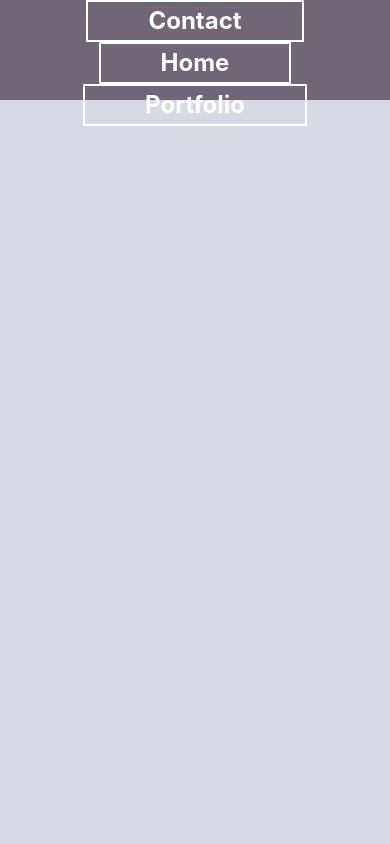
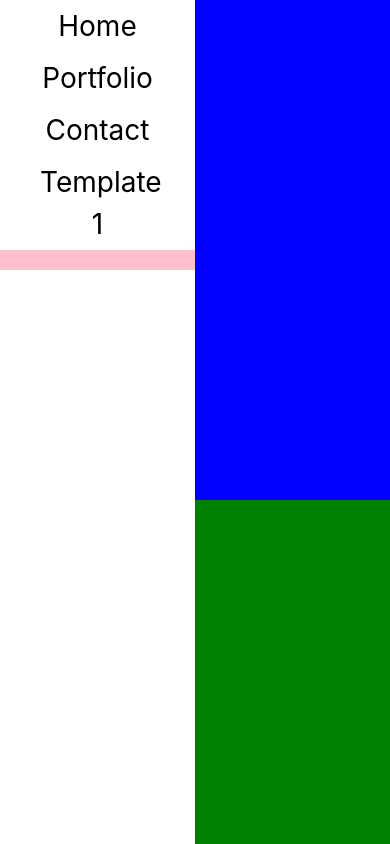
Before and after one commit to emmalynnn97/emmalynnn, a React (Create React App) app: page /template-1 in a window 390 px wide. Shown: the top 844 px of the page. Built offline with nearby package versions, Linux system fonts and the light colour scheme.

Commit message:
made a cool half scroll page (template-1)

```diff
--- a/src/App.css
+++ b/src/App.css
@@ -6,154 +6,48 @@
     color:#706677 !important;
     text-decoration: none !important;
 }
+.side-nav-link{
+    transition:.15s ease-in;
+}
+.side-nav-link:nth-of-type(1):hover{
+    background-color:blue;
+}
+.side-nav-link:nth-of-type(2):hover{
+    background-color: green;
+}
+.side-nav-link:nth-of-type(3):hover{
+    background-color: violet;
+}
+.side-nav-link:nth-of-type(4):hover{
+    background-color: pink;
+}
+.side-nav-link:hover{
+    background-color:black;
+    color:white !important;
+    text-decoration: none !important;
+}
+body{
+    scroll-behavior:smooth;
+    transition:.15s ease-in;
+}
+@media (max-width:1024px){
 
-/* The Modal (background) */
-.modal {
-    display: none;
-    /* Hidden by default */
-    position: fixed;
-    /* Stay in place */
-    z-index: 2000;
-    /* Sit on top */
-    left: 0;
-    top: 0;
-    width: 100%;
-    /* Full width */
-    height: 100%;
-    /* Full height */
-    overflow: hidden;
-    /* Enable scroll if needed */
-    background-color: rgb(0, 0, 0);
-    /* Fallback color */
-    background-color: rgba(0, 0, 0, 0.4);
-    /* Black w/ opacity */
 }
-/* Styling for various text elements */
-.heading{
-    color:black;
-    letter-spacing:1.5px;
-    font-size:28px;
-    font-weight:500;
-    text-align:center;
-}
-.subheading{
-    color:black;
-    letter-spacing:1.5px;
-    margin-bottom:0;
-    margin-top:0;
-    font-size:24px;
-    font-weight:500;
-    text-align:center;
-}
-.final-text{
-    color:black;
-    letter-spacing:1.5px;
-    margin-top:0;
-    font-size:24px;
-    font-weight:700;
-    text-align:center;
-}
-/* Styling for close button */
-.close {
-    color: #aaa;
-    font-size: 30px;
-    font-weight: 500;
-    position:absolute;
-    top:0;
-    right:.5rem;
-    }
-    .close:hover,
-    .close:focus {
-    color: #111F2E;
-    text-decoration: none;
-    cursor: pointer;
-    }
-    /* Styling for erase button */
-.erase-button {
-    height:25px;
-    width:100px;
-    background-color: #111F2E;
-    color:white;
-    padding:10px 10px;
-    position:absolute;
-    top:25%;
-    left:25%;
-}
-.erase-button:active{
-    background-color:red;
-}
-.erase-button:hover{
-    cursor:pointer;
-}
-/* Styling for button */
-.modal-button {
-    background-color:#0C234B !important;
-    color:white !important;
-    font-family: Helvetica;
-    font-weight: 300 !important;
-    border: none !important;
-    font-size: 20px;
-    transition: transform .2s;
-    padding:5px 25px;
-}
-/* Styling for button on hover */
-.modal-button:hover {
-transition: .5s;
-transform: scale(1.1);
-cursor: pointer;
-}
-/* Outer Modal Content Styling */
-.modal-content {
-    position: relative;
-    margin: 7% auto;
-    height: 50%;
-    width: 50%;
-    animation-name: animatetop;
-    animation-duration: .75s;
-}
-/* Inner Modal Content Styling */
-.inner {
-background-color:rgb(255, 255, 255);
-height:80%;
-width:100%;
-float:left;
-display:flex;
-flex-direction:column;
-align-items:center;
-justify-content:center;
-}
-/* Add Animation */
-@keyframes animatetop {
-    from {top: -600px; opacity: 0}
-    to {top: 0; opacity: 1}
-}
-@media (max-width: 1024px) {
-/* Selectors and styles affecting screens UP TO 1024px (Large Tablet/Desktop) */
-    .heading{
-        font-size:36px;
-    }
-    .subheading,.final-text,.modal-button{
-        font-size:34px;
+@media (max-width:768px){
+    .side-nav-link{
+        text-align:center !important;
     }
 }
-@media (max-width: 768px) {
-/* Selectors and styles affecting screens UP TO 768px (Small Tablet) */
-    .heading{
-        font-size:28px;
-    }
-    .subheading,.final-text,.modal-button{
-        font-size:26px;
-    }
+@media (max-width:480px){
+ .side-nav-link{
+     font-size:28px !important;
+     width:100% !important;
+     text-align:center !important;
+ }
+ .left{
+     width:50% !important;
+ }
+ .right{
+     width:50% !important;
+ }
 }
-@media (max-width: 480px) {
-/* Selectors and styles affecting screens UP TO 480px (Phone) */
-    .heading,.modal-button{
-        font-size:18px;
-    }
-    .subheading,.final-text{
-        font-size:16px;
-    }
-    .modal-button{
-        padding:5px 20px;
-    }
-}
--- a/src/App.js
+++ b/src/App.js
@@ -4,6 +4,7 @@ import Nav from './Nav'
 import Footer from './Footer'
 import Home from './Home'
 import Contact from './Contact'
+import HalfScroll from './HalfScroll'
 import './App.css'
 import { BrowserRouter as Router, Route} from 'react-router-dom';
 function App() {
@@ -13,8 +14,8 @@ function App() {
     justifyContent:'flex-start',
     alignItems:'center',
     backgroundColor:'#D7DAE5',
-    height: '200vh',
-    overflowX:'hidden'
+    height: '300vh',
+    overflowX:'hidden',
   }
     const HomePage = () =>(
       <Home endpoint={endpoint}/>
@@ -27,14 +28,18 @@ function App() {
   const Portfolio = () =>(
     <FeatureProjects endpoint={endpoint}/>
   )
+  const HalfScrollPage = () =>(
+    <HalfScroll/>
+  )
   const endpoint='https://api.cosmicjs.com/v1/emma/object/home?pretty=true&hide_metafields=true&read_key=8LlYIAPzCgNuk5ZzICnJpeXdxS7nYs9RbsGUJ6At6lWch5CwUu&props=slug,title,content,metadata,'
   return (
     <Router>
     <div style={appStyle} className="App">
-    <Nav color='#706677'/>
+    {/*<Nav color='#706677'/>*/}
     <Route exact path="/" component={HomePage} />
     <Route path="/contact" component={ContactPage} />
     <Route path="/portfolio" component={Portfolio} />
+    <Route path="/template-1" component={HalfScrollPage} />
     <Footer color='#706677'/>
     </div>
     </Router>
--- a/src/Footer.js
+++ b/src/Footer.js
@@ -13,7 +13,7 @@ export class Footer extends Component {
     render() {
         const footerStyle={
             position:'absolute',
-            top:'200vh',
+            top:'300vh',
             left:'0',
             right:'0',
             width:'100%',
--- /dev/null
+++ b/src/HalfScroll.js
@@ -0,0 +1,154 @@
+import React, { Component } from 'react'
+import { Link } from 'react-router-dom';
+export class HalfScroll extends Component {
+    constructor(props) {
+        super(props)
+
+        this.state = {
+
+        }
+    }
+    componentDidMount() {
+        window.addEventListener("scroll", (this.shrinkNavOnScroll));
+        document.querySelectorAll('.side-nav-link')[0].addEventListener('click',(this.handleClick0));
+        document.querySelectorAll('.side-nav-link')[1].addEventListener('click',(this.handleClick1));
+        document.querySelectorAll('.side-nav-link')[2].addEventListener('click',(this.handleClick2));
+        document.querySelectorAll('.side-nav-link')[3].addEventListener('click',(this.handleClick3));
+      }
+      componentWillUnmount() {
+        window.removeEventListener("scroll", (this.shrinkNavOnScroll));
+        window.removeEventListener("click", (this.handleClick0));
+        window.removeEventListener("click", (this.handleClick1));
+        window.removeEventListener("click", (this.handleClick2));
+        window.removeEventListener("click", (this.handleClick3));
+      }
+      handleClick0(){
+        window.scrollTo({top:0,behavior:'smooth'});
+      }
+      handleClick1(){
+        window.scrollTo({top:501,behavior:'smooth'});
+      }
+      handleClick2(){
+        window.scrollTo({top:1001,behavior:'smooth'});
+      }
+      handleClick3(){
+        window.scrollTo({top:1501,behavior:'smooth'});
+      }
+      shrinkNavOnScroll(){
+        const distanceY = window.pageYOffset || document.documentElement.scrollTop;
+          var links = document.querySelectorAll('.side-nav-link');
+          if(distanceY > 50){
+              links[0].style.borderBottom='20px solid blue'
+              links[1].style.borderBottom='0px solid black';
+              links[2].style.borderBottom='0px solid black';
+              links[3].style.borderBottom='0px solid black';
+          }
+          if(distanceY > 500){
+            links[0].style.borderBottom='0px solid black'
+            links[1].style.borderBottom='20px solid green';
+            links[2].style.borderBottom='0px solid black';
+            links[3].style.borderBottom='0px solid black';
+          }
+          if(distanceY > 1000){
+            links[0].style.borderBottom='0px solid black'
+            links[1].style.borderBottom='0px solid black';
+            links[2].style.borderBottom='20px solid violet';
+            links[3].style.borderBottom='0px solid black';
+          }
+          if(distanceY > 1500){
+            links[0].style.borderBottom='0px solid black'
+            links[1].style.borderBottom='0px solid black';
+            links[2].style.borderBottom='0px solid black';
+            links[3].style.borderBottom='20px solid pink';
+          }
+          if(distanceY > 2000){
+            links[0].style.borderBottom='0px solid black'
+            links[1].style.borderBottom='0px solid black';
+            links[2].style.borderBottom='0px solid black';
+            links[3].style.borderBottom='0px solid pink';
+          }
+      }
+    render() {
+        const leftStyle = {
+            width: '30%',
+            height: '300vh',
+            display: 'flex',
+            flexDirection:'column',
+            justifyContent:'flex-start',
+            alignItems:'flex-end',
+            backgroundColor: 'white',
+            float: 'left',
+            position: 'fixed',
+            top: '0',
+        }
+        const rightStyle = {
+            width: '70%',
+            height: '300vh',
+            display: 'flex',
+            flexDirection:'column',
+            justifyContent:'flex-start',
+            alignItems:'center',
+            backgroundColor: 'black',
+            overflow: 'auto',
+            float: 'right',
+            position: 'absolute',
+            top: '0',
+            right: '0',
+            color: 'white'
+        }
+        const containerStyle = {
+            height: '300vh',
+            width: '100%',
+            paddingTop: '100px',
+        }
+        const linkStyle={
+            fontSize:'38px',
+            color:'black',
+            padding:'5px 40px',
+            width:'275px',
+            textAlign:'left',
+        }
+        const section1Style={
+            height:'500px',
+            width:'100%',
+            backgroundColor:'blue'
+        }
+        const section2Style={
+            height:'500px',
+            width:'100%',
+            backgroundColor:'green'
+        }
+        const section3Style={
+            height:'500px',
+            width:'100%',
+            backgroundColor:'violet'
+        }
+        const section4Style={
+            height:'500px',
+            width:'100%',
+            backgroundColor:'pink'
+        }
+        return (
+            <div style={containerStyle}>
+                <div className='left' style={leftStyle}>
+                    <Link className='side-nav-link' style={linkStyle}>Home</Link>
+                    <Link className='side-nav-link' style={linkStyle}>Portfolio</Link>
+                    <Link className='side-nav-link' style={linkStyle}>Contact</Link>
+                    <Link className='side-nav-link' style={linkStyle}>Template 1</Link>
+                </div>
+                <div className='right' style={rightStyle}>
+                    <div style={section1Style}>
+                    </div>
+                    <div style={section2Style}>
+                    </div>
+                    <div style={section3Style}>
+                    </div>
+                    <div style={section4Style}>
+                    </div>
+                </div>
+            </div>
+        )
+    }
+}
+
+export default HalfScroll
--- a/src/Nav.js
+++ b/src/Nav.js
@@ -52,9 +52,10 @@ export class Nav extends Component {
         }
         return (
             <div className='nav shrink' style={navStyle}>
-                <Link href='#' className='link' style={linkStyle} to="/contact">Contact</Link>
-                <Link href='#' className='link' style={linkStyle} to="/">Home</Link>
-                <Link href='#' className='link' style={linkStyle} to="/Portfolio">Portfolio</Link>
+                <Link className='link' style={linkStyle} to="/contact">Contact</Link>
+                <Link className='link' style={linkStyle} to="/">Home</Link>
+                <Link  className='link' style={linkStyle} to="/Portfolio">Portfolio</Link>
+                <Link  className='link' style={linkStyle} to="/template-1">Template 1</Link>
             </div>
         )
     }
```
